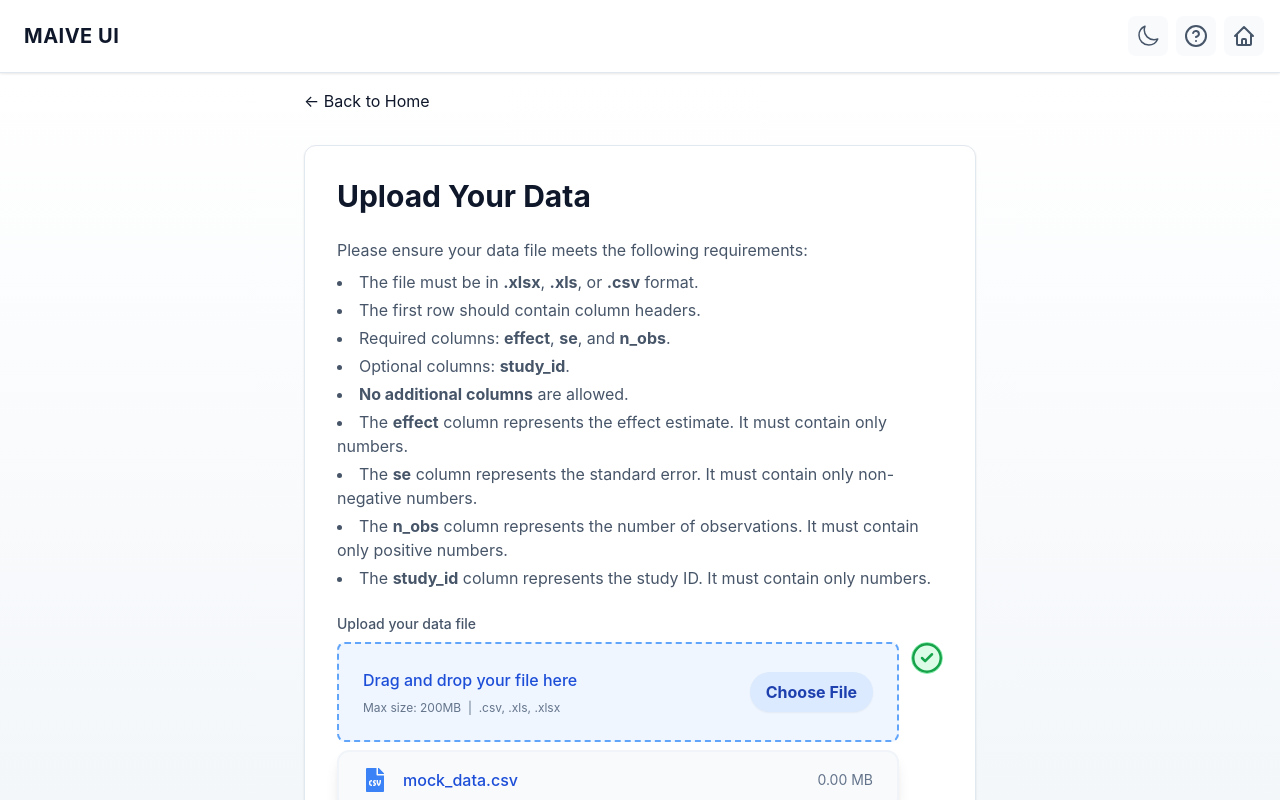
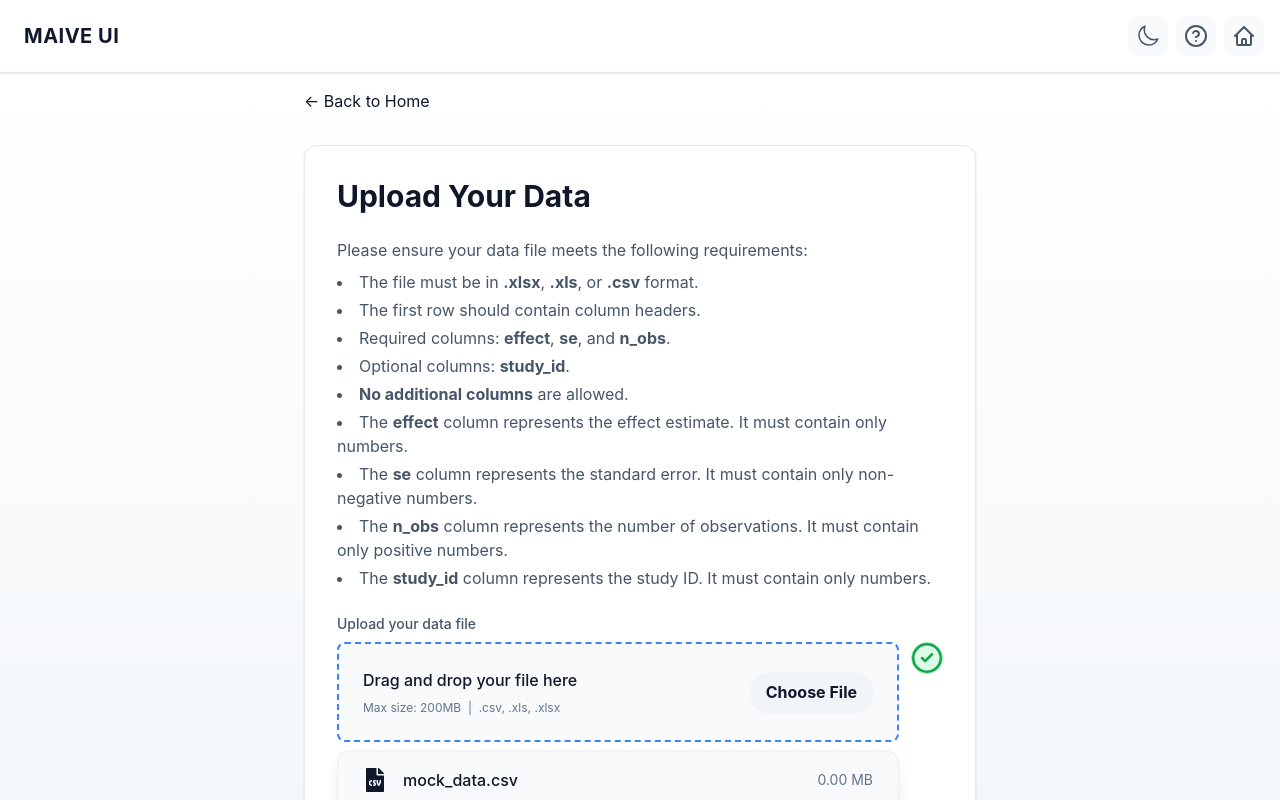
Before and after one commit to PetrCala/maive-ui, a Next.js app in the folder apps/react-ui/client/: page /upload in a window 1280 px wide. Both pictures are taken after a click on the button "Generate Mock Data". Shown: the top 800 px of the page. Built offline with nearby package versions, Linux system fonts and the light colour scheme.

Commit message:
style: the drag and drop now adheres to the theme styles

```diff
--- a/apps/react-ui/client/src/pages/upload/index.tsx
+++ b/apps/react-ui/client/src/pages/upload/index.tsx
@@ -82,7 +82,7 @@ export default function UploadPage() {
 
   const getFileIconComponent = (filename: string, size: number = 24) => {
     if (filename.endsWith(".csv")) {
-      return <FaFileCsv className="text-primary-500" size={size} />;
+      return <FaFileCsv className="text-primary" size={size} />;
     } else if (filename.endsWith(".xls") || filename.endsWith(".xlsx")) {
       return <FaFileExcel className="text-green-600" size={size} />;
     } else {
@@ -156,11 +156,11 @@ export default function UploadPage() {
                   <div className="flex-grow">
                     <div
                       {...getRootProps()}
-                      className="flex flex-1 flex-row items-center border-2 border-dashed border-primary-400 rounded-lg p-6 min-h-[60px] transition-colors duration-200 bg-primary-50 hover:border-primary-600 focus:border-primary-600 cursor-pointer select-none"
+                      className="flex flex-1 flex-row items-center border-2 border-dashed border-focus rounded-lg p-6 min-h-[60px] transition-colors duration-200 surface-secondary hover:border-primary-600 focus:border-primary-600 cursor-pointer select-none"
                     >
                       <input {...getInputProps()} />
                       <div className="flex-1 flex flex-col items-start justify-center">
-                        <p className="text-primary-700 text-base font-medium">
+                        <p className="text-primary text-base font-medium">
                           {isDragActive
                             ? "Drop the file here..."
                             : "Drag and drop your file here"}
@@ -172,7 +172,7 @@ export default function UploadPage() {
                       <button
                         type="button"
                         onClick={open}
-                        className="ml-8 px-4 py-2 text-base font-bold bg-primary-100 text-primary-800 rounded-full border-0 shadow-sm hover:bg-primary-200 hover:text-primary-900 transition-colors duration-200 interactive"
+                        className="ml-8 px-4 py-2 text-base font-bold surface-tertiary text-primary rounded-full border-0 shadow-sm hover:surface-secondary hover:text-primary transition-colors duration-200 interactive"
                         style={{ minWidth: 120 }}
                       >
                         Choose File
@@ -186,7 +186,7 @@ export default function UploadPage() {
                         </span>
                         {/* Filename */}
                         <span
-                          className="text-primary-700 font-medium truncate max-w-xs"
+                          className="text-primary font-medium truncate max-w-xs"
                           title={selectedFile.name}
                         >
                           {selectedFile.name}
@@ -203,7 +203,7 @@ export default function UploadPage() {
                       <button
                         type="button"
                         onClick={handleGenerateMockData}
-                        className="ml-3 px-4 py-2 text-sm font-medium text-green-700 bg-green-50 border border-green-200 rounded-lg hover:bg-green-100 transition-colors duration-200 flex-shrink-0 interactive"
+                        className="ml-3 px-4 py-2 text-sm font-medium text-green-700 bg-green-50 border border-green-200 rounded-lg hover:bg-green-100 transition-colors duration-200 flex-shrink-0 interactive dark:text-green-400 dark:bg-green-900/20 dark:border-green-800 dark:hover:bg-green-900/30"
                       >
                         Generate Mock Data
                       </button>
```
